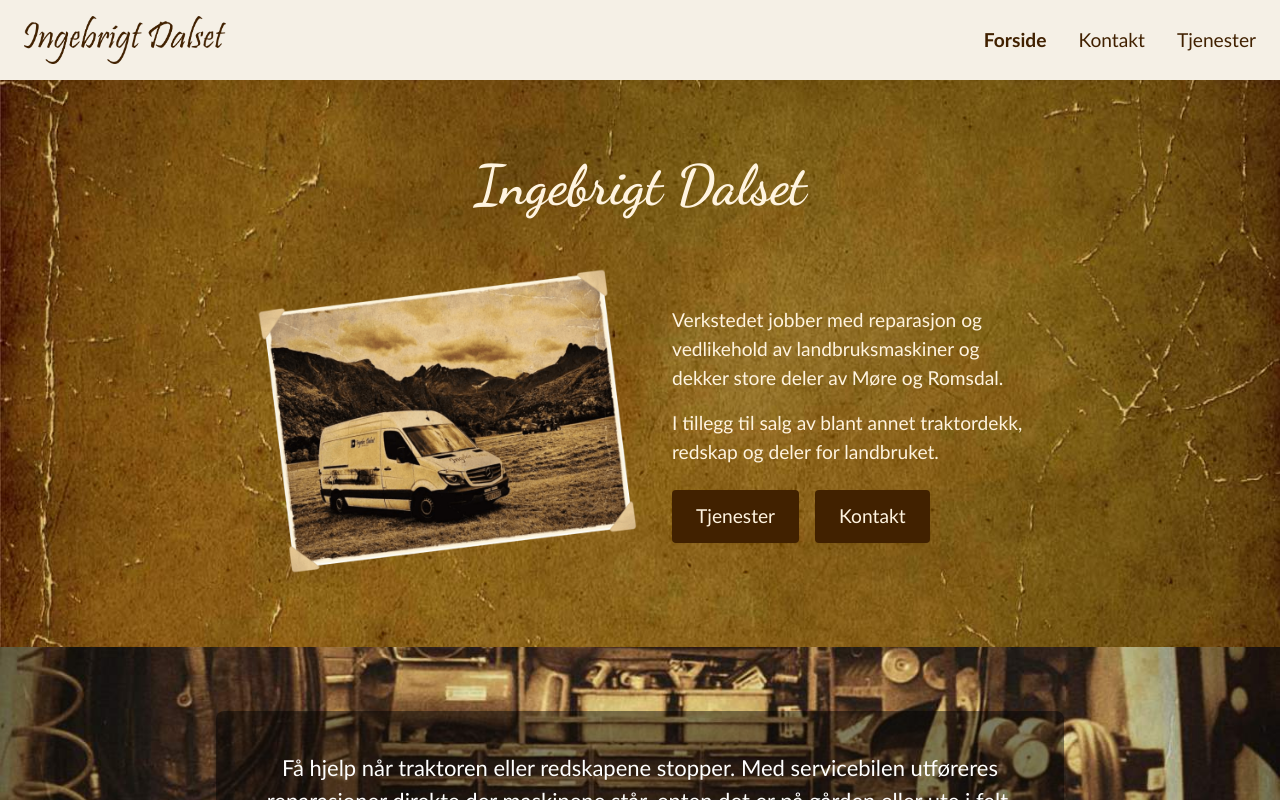
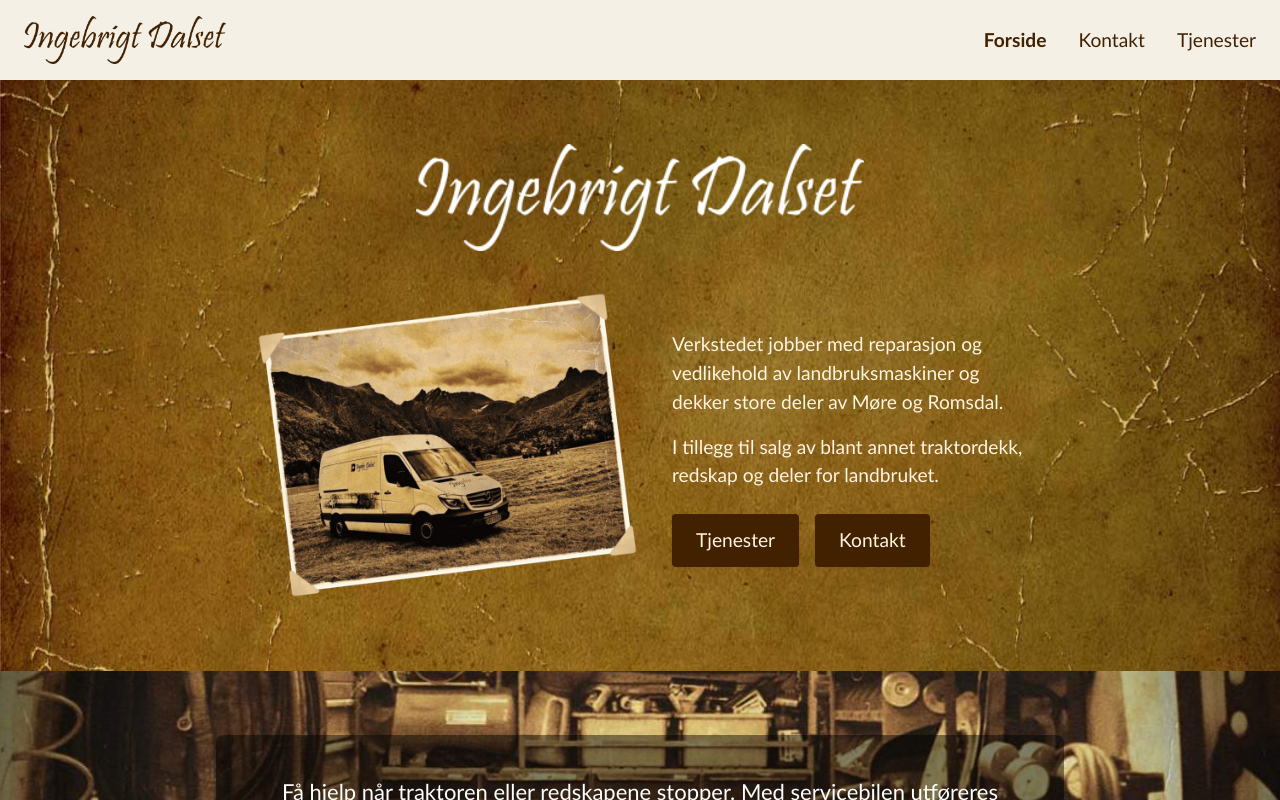
Before and after one commit to PaulusG/dalset-2026, a Next.js app: page /forside in a window 1280 px wide. Shown: the top 800 px of the page. Built offline with nearby package versions, Linux system fonts and the light colour scheme; no server answers.

Commit message:
Erstatt h1 tekst med logo på forside og kontakt
Co-authored-by: Cursor <cursoragent@cursor.com>

```diff
--- a/app/forside/page.tsx
+++ b/app/forside/page.tsx
@@ -57,9 +57,15 @@ export default function ForsidePage() {
         style={{ backgroundImage: "url('/images/bakgrunnsbilde.jpg')" }}
       >
         <div className="hero__inner flex w-full max-w-none flex-col gap-10 px-[5%] lg:px-[20%] py-12 lg:py-16">
-          <h1 className="hero__title text-center font-script font-bold [color:var(--color-text)] [font-size:var(--font-size-hero)]">
-            Ingebrigt Dalset
-          </h1>
+          <div className="hero__title text-center">
+            <Image
+              src="/images/Ingebrigt Dalset logo hvit red.png"
+              alt="Ingebrigt Dalset"
+              width={400}
+              height={150}
+              className="mx-auto h-auto w-full max-w-md object-contain"
+            />
+          </div>
           <div className="hero__columns flex w-full flex-col gap-8 lg:flex-row lg:items-center lg:justify-center">
             <div className="hero__image-wrap shrink-0 lg:w-1/2">
               <div className="relative inline-block overflow-hidden rounded-sm">
--- a/app/kontakt/page.tsx
+++ b/app/kontakt/page.tsx
@@ -35,9 +35,15 @@ export default function KontaktPage() {
             </div>
           </div>
           <div className="contact-hero__info flex flex-col text-left [color:var(--color-text)] [font-size:var(--font-size-base)]">
-            <h1 className="contact-hero__title font-script font-bold [font-size:var(--font-size-hero)]">
-              Ingebrigt Dalset
-            </h1>
+            <div className="contact-hero__title">
+              <Image
+                src="/images/Ingebrigt Dalset logo hvit red.png"
+                alt="Ingebrigt Dalset"
+                width={400}
+                height={150}
+                className="h-auto w-full max-w-md object-contain"
+              />
+            </div>
             <dl className="contact-hero__list mt-4 grid grid-cols-[minmax(6rem,auto)_1fr] gap-x-4 gap-y-1.5 font-calibri">
               <dt className="text-left">Tlf:</dt>
               <dd className="text-left">
```
